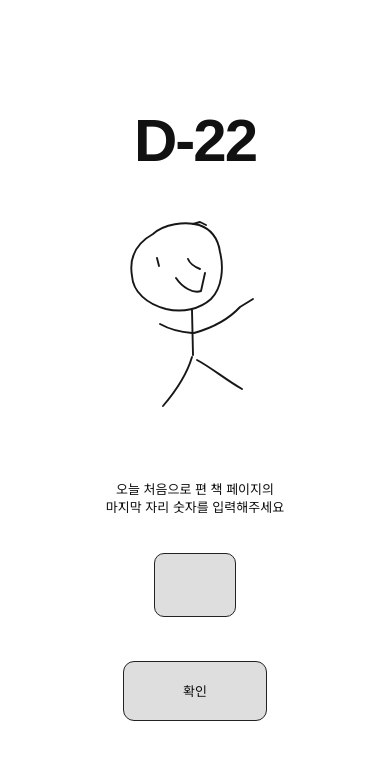
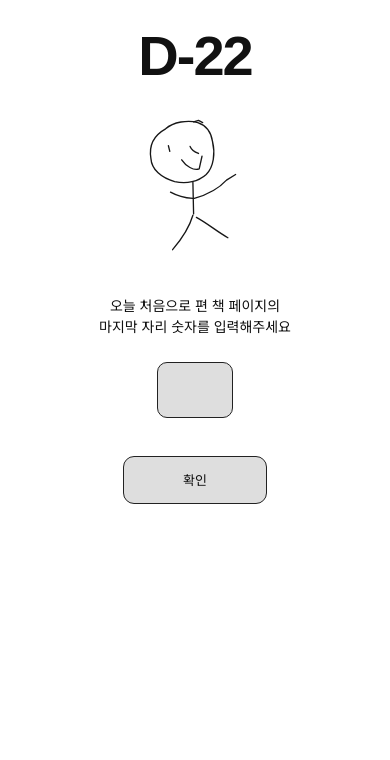
Before and after one commit to gunwoo07/fortune_page, a Next.js app: page / in a window 390 px wide. Shown: the top 760 px of the page. Built offline with nearby package versions, Linux system fonts and the light colour scheme.

Commit message:
fix: fit mobile controls within portrait viewport

```diff
--- a/app/globals.css
+++ b/app/globals.css
@@ -25,6 +25,7 @@ html { min-height: 100%; background: var(--background); }
 body {
   margin: 0;
   min-height: 100vh;
+  min-height: 100svh;
   background: var(--background);
   color: var(--foreground);
   font-family: Arial, "Page Korean", "Apple SD Gothic Neo", "Malgun Gothic", sans-serif;
--- a/components/page-fortune/page-fortune.module.css
+++ b/components/page-fortune/page-fortune.module.css
@@ -249,6 +249,114 @@
   }
 }
 
+/* 모바일은 브라우저 도구막대가 보일 때의 높이(svh)에 맞춰 여백과 장식만 줄입니다.
+   고정 높이·overflow:hidden은 쓰지 않아 확대, 키보드, 긴 안내문도 계속 읽을 수 있습니다. */
+@media (max-width: 600px) {
+  .sheet {
+    display: flex;
+    flex-direction: column;
+    min-height: 100svh;
+    padding: clamp(12px, 3svh, 24px) 24px;
+    padding-top: max(clamp(12px, 3svh, 24px), env(safe-area-inset-top));
+    padding-bottom: max(clamp(12px, 3svh, 24px), env(safe-area-inset-bottom));
+  }
+
+  .dday {
+    flex-shrink: 0;
+    font-size: clamp(38px, 7svh, 56px);
+  }
+
+  .inputSheet {
+    align-items: center;
+  }
+
+  .wave {
+    flex-shrink: 0;
+    width: auto;
+    height: clamp(88px, 18svh, 144px);
+    margin-top: clamp(8px, 3svh, 24px);
+  }
+
+  .form {
+    flex: 1;
+    width: 100%;
+    margin-top: clamp(16px, 5svh, 40px);
+  }
+
+  .prompt {
+    font-size: 14px;
+    line-height: 1.5;
+  }
+
+  .digitInput {
+    width: 76px;
+    height: 56px;
+    margin-top: clamp(12px, 3svh, 24px);
+  }
+
+  .error {
+    margin: 8px 0 12px;
+  }
+
+  .confirm {
+    min-height: 48px;
+  }
+
+  .personal {
+    margin-top: clamp(16px, 5svh, 40px);
+    font-size: 14px;
+    line-height: 1.7;
+  }
+
+  .common {
+    margin-top: clamp(16px, 4svh, 32px);
+    line-height: 1.7;
+  }
+
+  .clover {
+    flex-shrink: 0;
+    align-self: flex-start;
+    width: auto;
+    height: clamp(72px, 16svh, 128px);
+    margin: clamp(12px, 3svh, 24px) 0 0 8px;
+  }
+
+  .resultActions {
+    width: 100%;
+    gap: 4px;
+    margin-top: auto;
+    padding-top: clamp(12px, 2svh, 20px);
+  }
+
+  .secondaryActions {
+    gap: 4px;
+  }
+
+  .textButton {
+    padding-inline: 8px;
+  }
+
+  /* 빈 알림 영역은 공간을 차지하지 않되, 실제 안내가 생기면 자연스럽게 늘어납니다. */
+  .status:empty {
+    min-height: 0;
+    margin: 0;
+  }
+
+  .stateTitle {
+    margin-top: clamp(32px, 10svh, 80px);
+  }
+
+  .stateMessage {
+    margin-top: 20px;
+    line-height: 1.7;
+  }
+
+  .stateSheet .clover {
+    align-self: center;
+    margin: 32px 0 16px;
+  }
+}
+
 @media (prefers-reduced-motion: reduce) {
   .confirm {
     transition: none;
```
